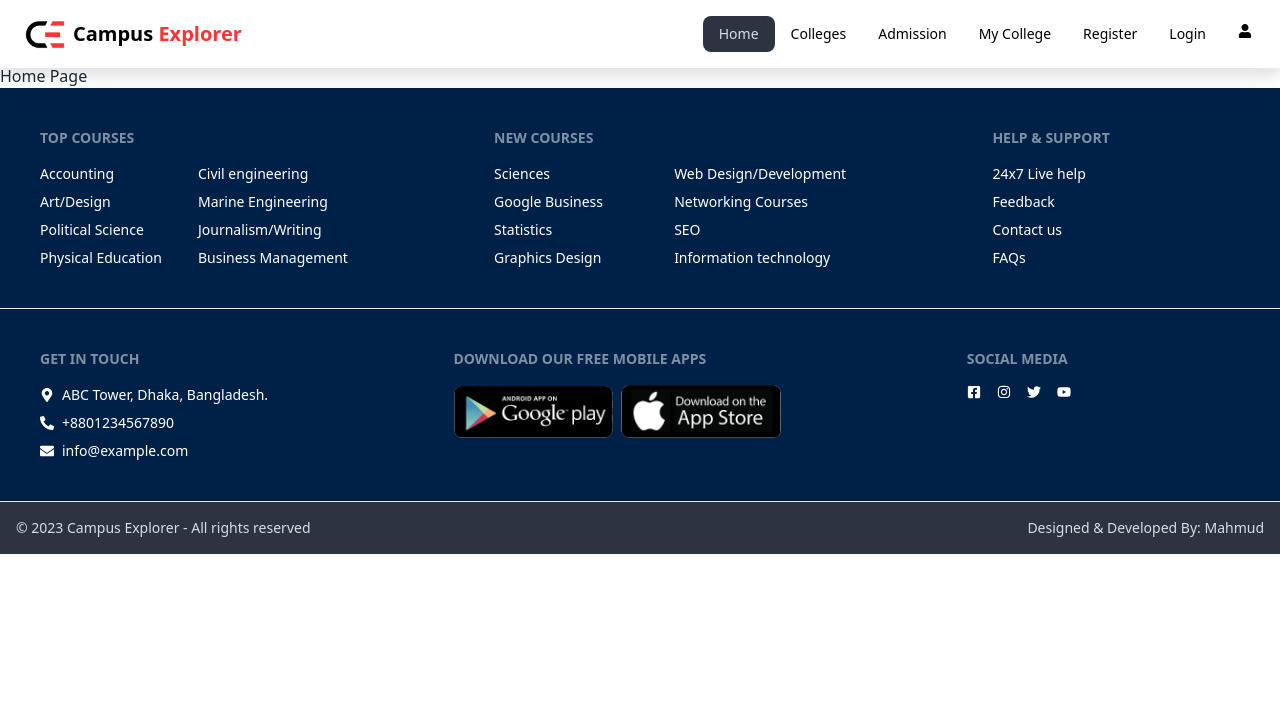
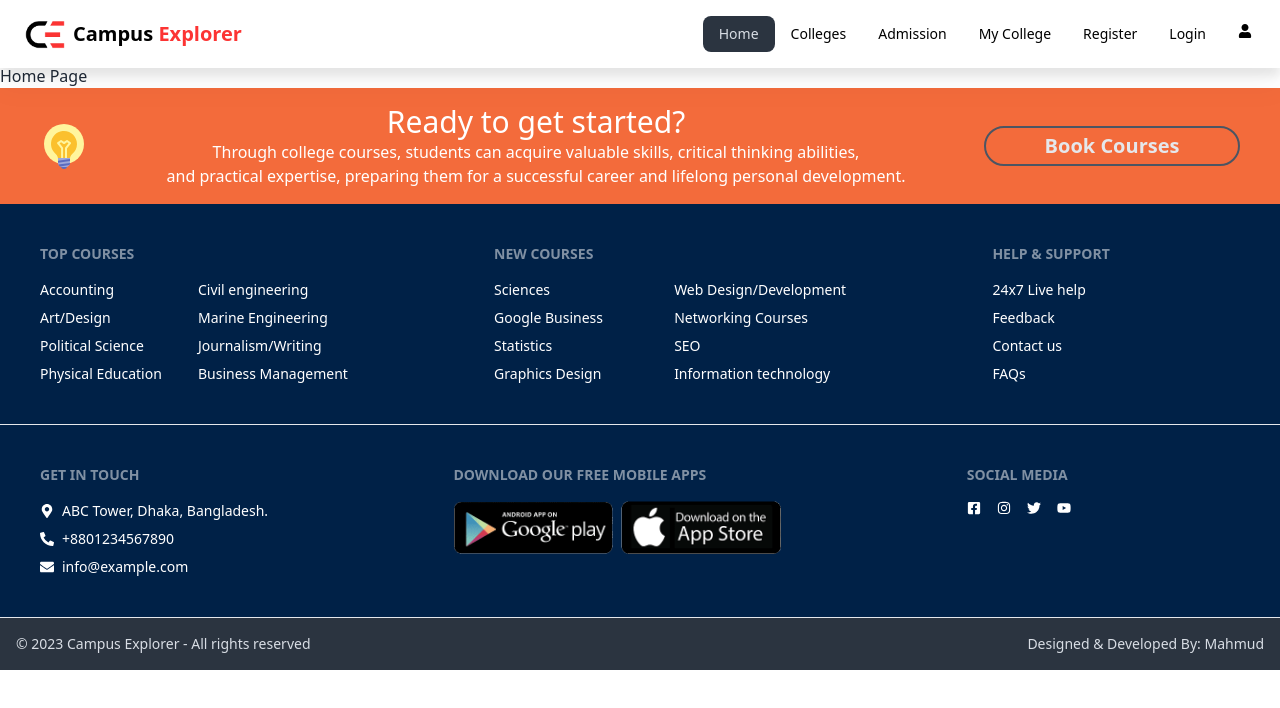
Before and after one commit to mahmud-bhuiyan/campus-explorer, a React (Vite) app: page / in a window 1280 px wide. Shown: the top 708 px of the page. Built offline with nearby package versions, Linux system fonts and the light colour scheme.

Commit message:
promotion card section added

```diff
--- a/src/Pages/User/Home/Home/Home.jsx
+++ b/src/Pages/User/Home/Home/Home.jsx
@@ -1,7 +1,10 @@
+import PromotionCard from "../PromotionCard/PromotionCard";
+
 const Home = () => {
   return (
     <div className="pt-16">
       <h3>Home Page</h3>
+      <PromotionCard></PromotionCard>
     </div>
   );
 };
--- /dev/null
+++ b/src/Pages/User/Home/PromotionCard/PromotionCard.jsx
@@ -0,0 +1,26 @@
+import { FcIdea } from "react-icons/fc";
+
+const PromotionCard = () => {
+  return (
+    <div className="bg-[#F36B3B] lg:flex justify-between items-center gap-10 px-10 py-4 text-white">
+      <FcIdea className="text-5xl"></FcIdea>
+      <div className="lg:text-center py-4 lg:py-0">
+        <h3 className="text-3xl">Ready to get started?</h3>
+        <p>
+          Through college courses, students can acquire valuable skills,
+          critical thinking abilities,
+          <br /> and practical expertise, preparing them for a successful career
+          and lifelong personal development.
+        </p>
+      </div>
+      <a
+        href="#_"
+        className="inline-flex items-center justify-center h-10 w-64 px-6 py-0 text-xl font-semibold text-center text-gray-200 no-underline align-middle transition-all duration-300 ease-in-out bg-transparent border-2 border-gray-600 border-solid rounded-full cursor-pointer select-none hover:text-white hover:border-white focus:shadow-xs focus:no-underline"
+      >
+        Book Courses
+      </a>
+    </div>
+  );
+};
+
+export default PromotionCard;
```
